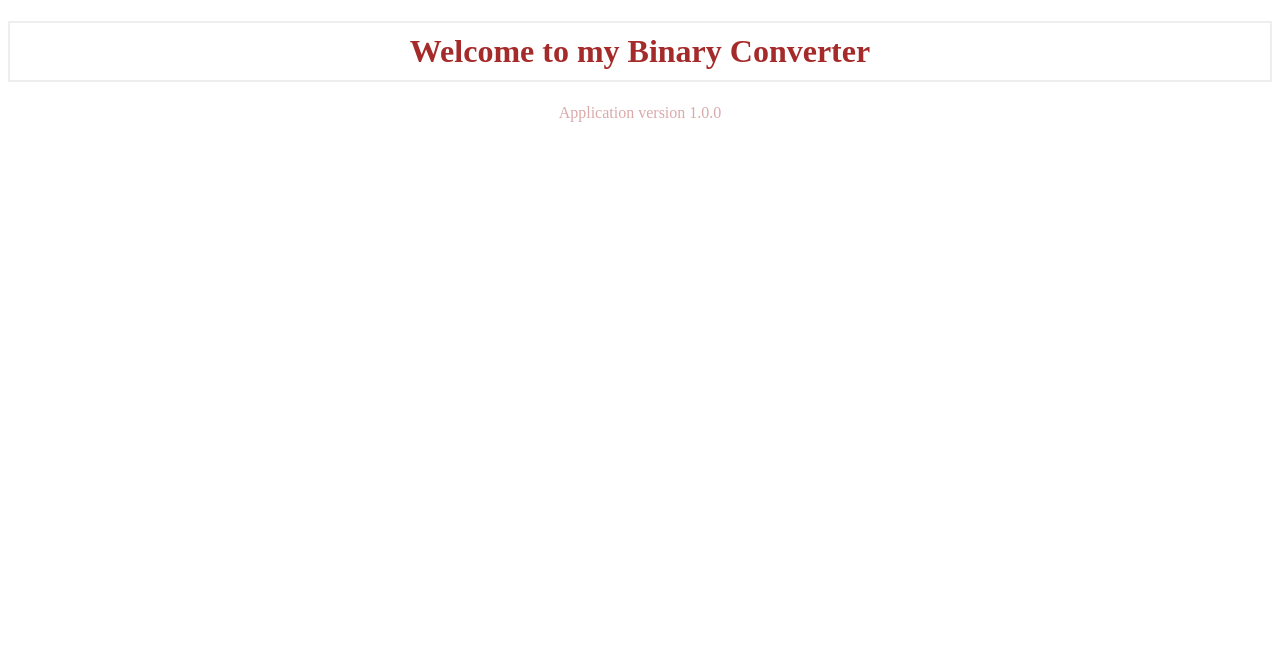
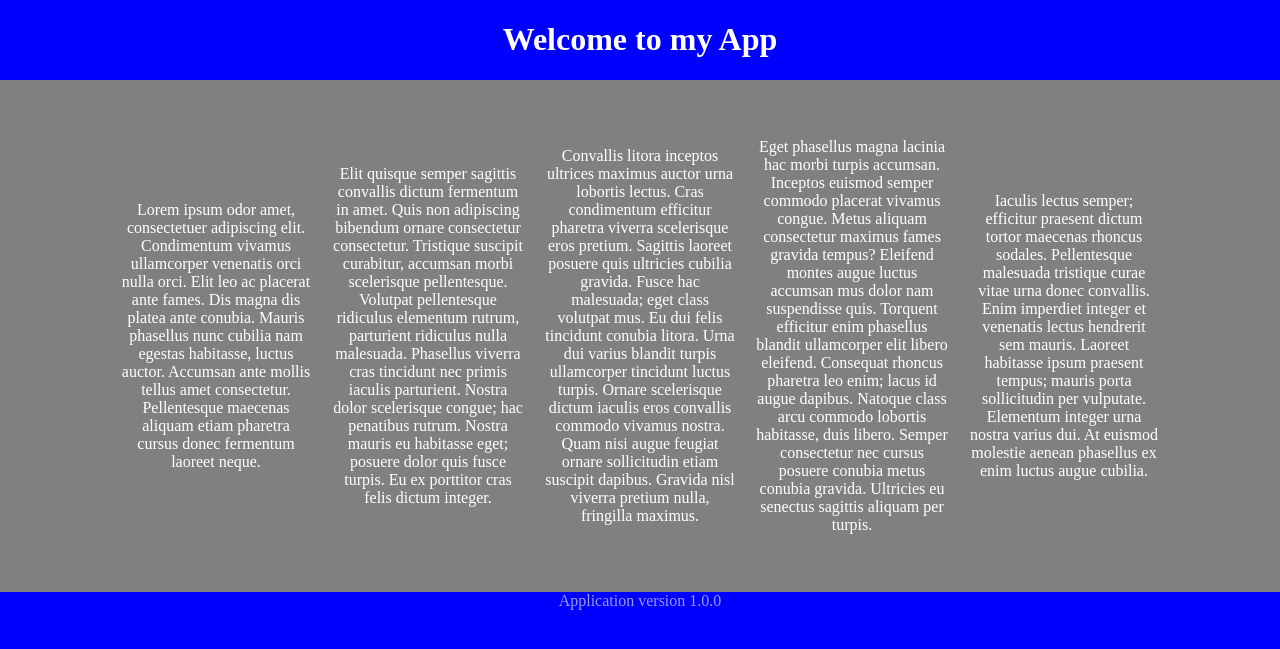
Before and after one commit to harrysince1992/demo-flask-app, a Flask app: page / in a window 1280 px wide. Shown: the top 649 px of the page. Run offline with Flask 3, Linux system fonts and the light colour scheme.

Commit message:
updated app code

```diff
--- a/app.py
+++ b/app.py
@@ -1,13 +1,22 @@
 from flask import Flask, render_template
+import os
 
 # initialize the app
 PORT = 3000
+os.environ.setdefault('APP_COLOR', 'blue')
+color = os.environ.get('APP_COLOR')
+# color = 'blue'
 app = Flask(__name__)
 
 
 @app.route('/')
 def hello_flask():
-    return render_template('index.html')
+    return render_template('index.html', title='my application', bg_color=color)
+
+
+@app.route('/info')
+def get_info():
+    return render_template('info.html', title='my application')
 
 
 if __name__ == '__main__':
--- a/static/css/styles.css
+++ b/static/css/styles.css
@@ -1,13 +1,24 @@
 body {
     text-align: center;
-    color: brown;
+    color: white;
+    padding: 0;
+    margin: 0;
 }
 
-h1 {
-    border: 2px #eee solid;
-    padding: 10px;
+.body-para {
+    height: 40vw;
+    background-color: grey;
+    display: flex;
+    justify-content: center;
+    align-items: center;
+    column-gap: 20px;
+}
+
+p {
+    flex-basis: 15vw;
 }
 
 footer {
-    opacity: 0.4;
+    opacity: 0.6;
+
 }
--- a/templates/index.html
+++ b/templates/index.html
@@ -3,10 +3,27 @@
 <head>
     <meta charset="UTF-8">
     <link rel="stylesheet" href="{{ url_for('static', filename='css/styles.css')}}">
-    <title>Decimal to Binary Converter</title>
+    <title>{{ title }}</title>
 </head>
-<body>
-    <h1>Welcome to my Binary Converter</h1>
+<body style="background-color:{{ bg_color }}">
+    <h1>Welcome to my App</h1>
+    <div class="body-para">
+        <p>
+            Lorem ipsum odor amet, consectetuer adipiscing elit. Condimentum vivamus ullamcorper venenatis orci nulla orci. Elit leo ac placerat ante fames. Dis magna dis platea ante conubia. Mauris phasellus nunc cubilia nam egestas habitasse, luctus auctor. Accumsan ante mollis tellus amet consectetur. Pellentesque maecenas aliquam etiam pharetra cursus donec fermentum laoreet neque.
+        </p>
+
+        <p>
+            Elit quisque semper sagittis convallis dictum fermentum in amet. Quis non adipiscing bibendum ornare consectetur consectetur. Tristique suscipit curabitur, accumsan morbi scelerisque pellentesque. Volutpat pellentesque ridiculus elementum rutrum, parturient ridiculus nulla malesuada. Phasellus viverra cras tincidunt nec primis iaculis parturient. Nostra dolor scelerisque congue; hac penatibus rutrum. Nostra mauris eu habitasse eget; posuere dolor quis fusce turpis. Eu ex porttitor cras felis dictum integer.</p>
+        <p>
+            Convallis litora inceptos ultrices maximus auctor urna lobortis lectus. Cras condimentum efficitur pharetra viverra scelerisque eros pretium. Sagittis laoreet posuere quis ultricies cubilia gravida. Fusce hac malesuada; eget class volutpat mus. Eu dui felis tincidunt conubia litora. Urna dui varius blandit turpis ullamcorper tincidunt luctus turpis. Ornare scelerisque dictum iaculis eros convallis commodo vivamus nostra. Quam nisi augue feugiat ornare sollicitudin etiam suscipit dapibus. Gravida nisl viverra pretium nulla, fringilla maximus.
+        </p>
+
+        <p>Eget phasellus magna lacinia hac morbi turpis accumsan. Inceptos euismod semper commodo placerat vivamus congue. Metus aliquam consectetur maximus fames gravida tempus? Eleifend montes augue luctus accumsan mus dolor nam suspendisse quis. Torquent efficitur enim phasellus blandit ullamcorper elit libero eleifend. Consequat rhoncus pharetra leo enim; lacus id augue dapibus. Natoque class arcu commodo lobortis habitasse, duis libero. Semper consectetur nec cursus posuere conubia metus conubia gravida. Ultricies eu senectus sagittis aliquam per turpis.</p>
+
+        <p>
+            Iaculis lectus semper; efficitur praesent dictum tortor maecenas rhoncus sodales. Pellentesque malesuada tristique curae vitae urna donec convallis. Enim imperdiet integer et venenatis lectus hendrerit sem mauris. Laoreet habitasse ipsum praesent tempus; mauris porta sollicitudin per vulputate. Elementum integer urna nostra varius dui. At euismod molestie aenean phasellus ex enim luctus augue cubilia.
+        </p>
+    </div>
     <footer>
         Application version 1.0.0
     </footer>
```
Also changed, not shown: templates/info.html (added, +10 -0 lines).
